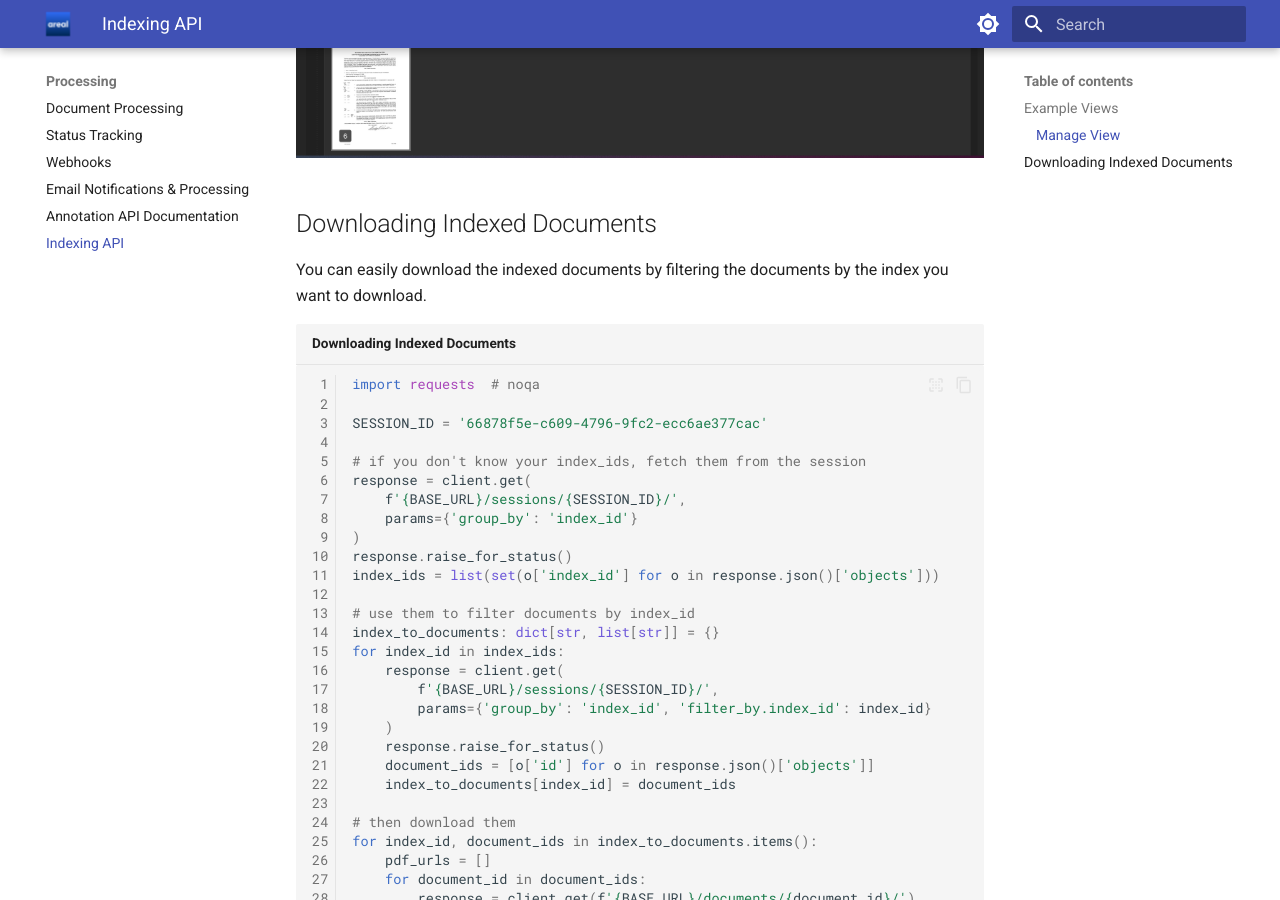
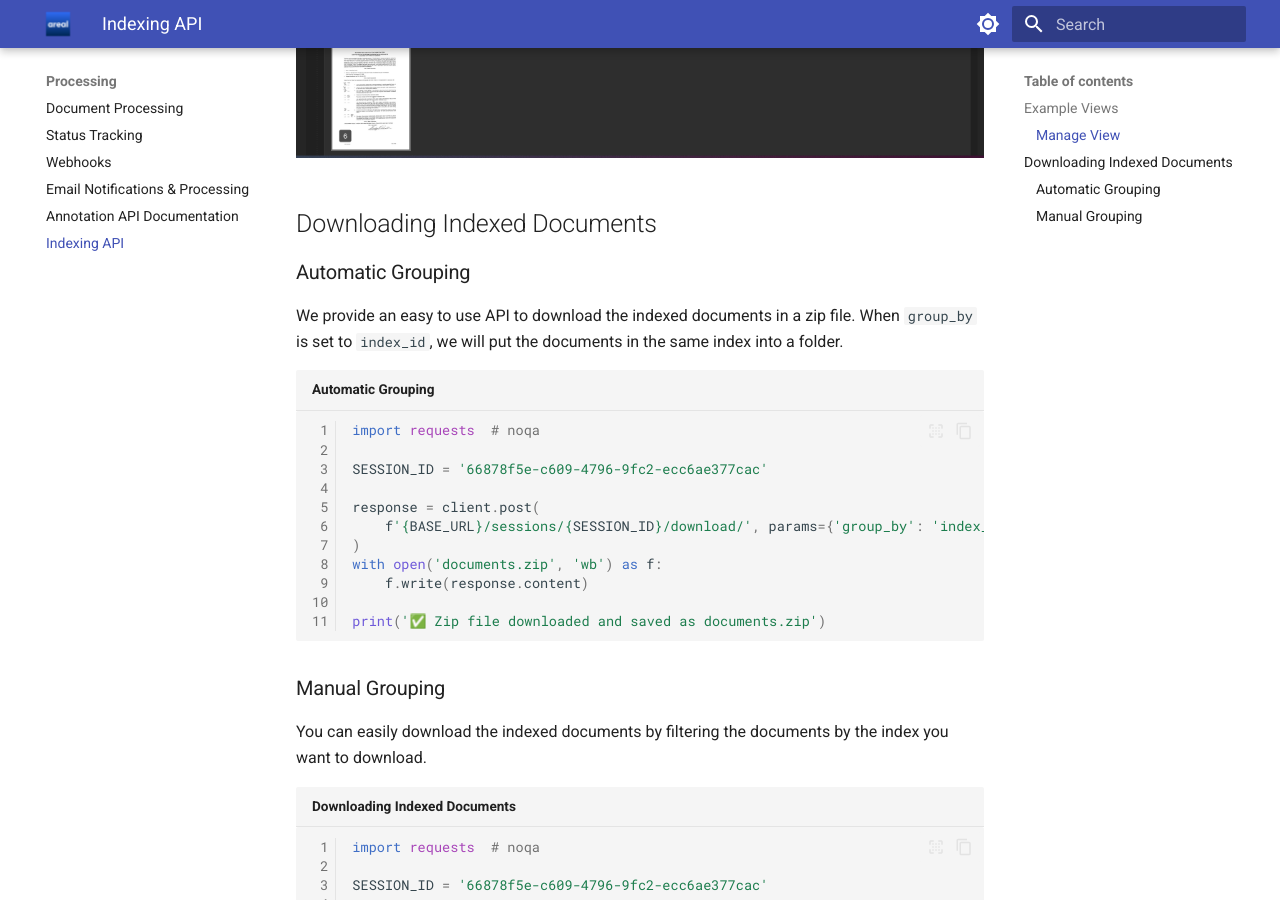
Before and after one commit to Arealai/areal-v2-docs, an MkDocs documentation site: the page built from docs/processing/indexing.md, in a window 1280 px wide and 900 px high, scrolled down 848 px. Built offline with MkDocs 1.6.1 and Material for MkDocs 9.7.7, drawn with Linux system fonts in a browser that asks for light colours.

Commit message:
impr: add documentation for zip download of indexed files

````diff
--- a/docs/processing/indexing.md
+++ b/docs/processing/indexing.md
@@ -14,8 +14,30 @@ You can also duplicate the documents for easier organization.
 
 
 
+
+
 ## Downloading Indexed Documents
 
+### Automatic Grouping
+
+We provide an easy to use API to download the indexed documents in a zip file.
+When `group_by` is set to `index_id`, we will put the documents in the same index into a folder.
+
+```py title="Automatic Grouping" linenums="1"
+import requests  # noqa
+
+SESSION_ID = '66878f5e-c609-4796-9fc2-ecc6ae377cac'
+
+response = client.post(
+    f'{BASE_URL}/sessions/{SESSION_ID}/download/', params={'group_by': 'index_id'}
+)
+with open('documents.zip', 'wb') as f:
+    f.write(response.content)
+
+print('✅ Zip file downloaded and saved as documents.zip')
+```
+
+### Manual Grouping
 You can easily download the indexed documents by filtering the documents by the index you want to download.
 
 ```py title="Downloading Indexed Documents" linenums="1"
````
